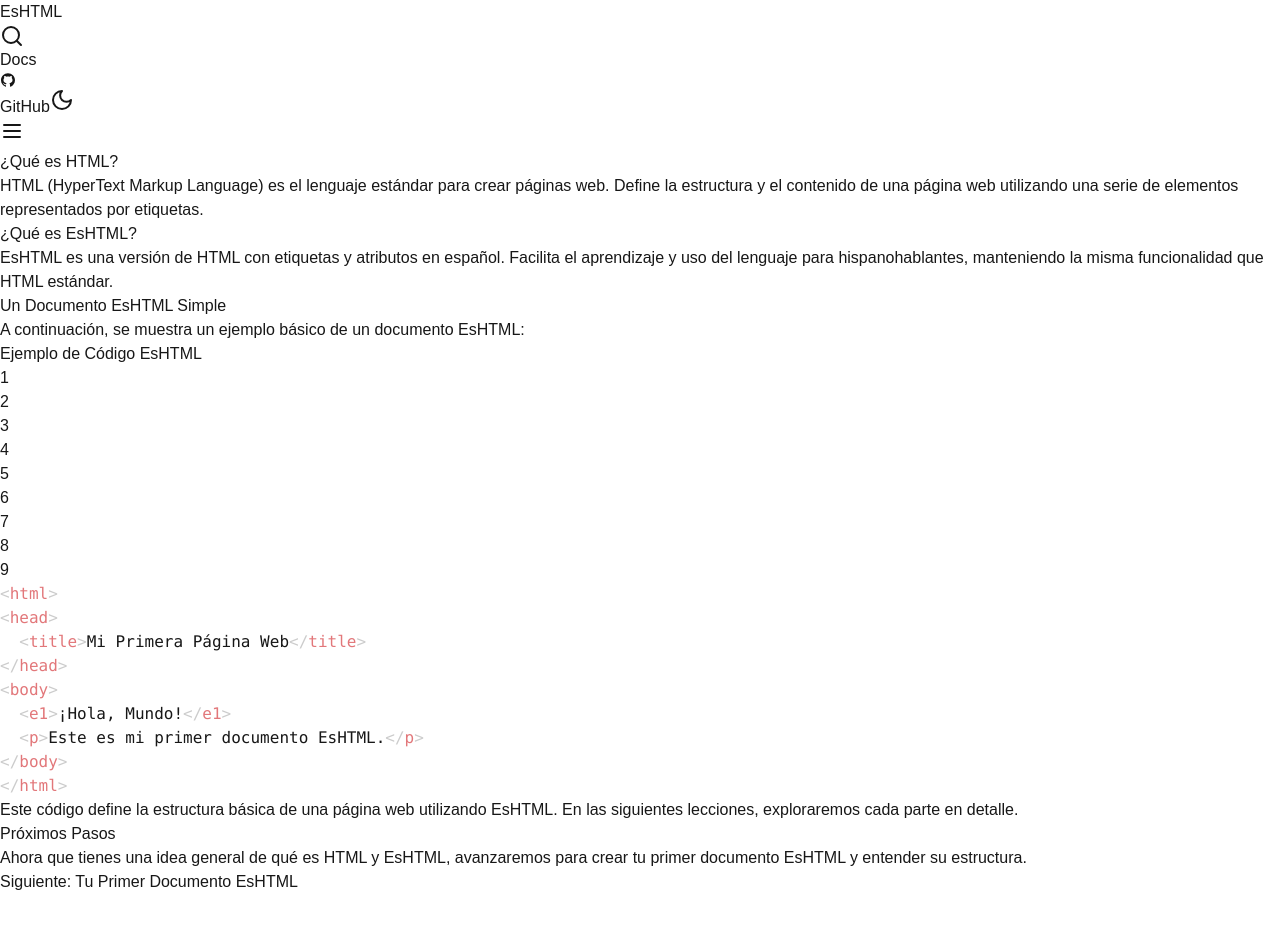
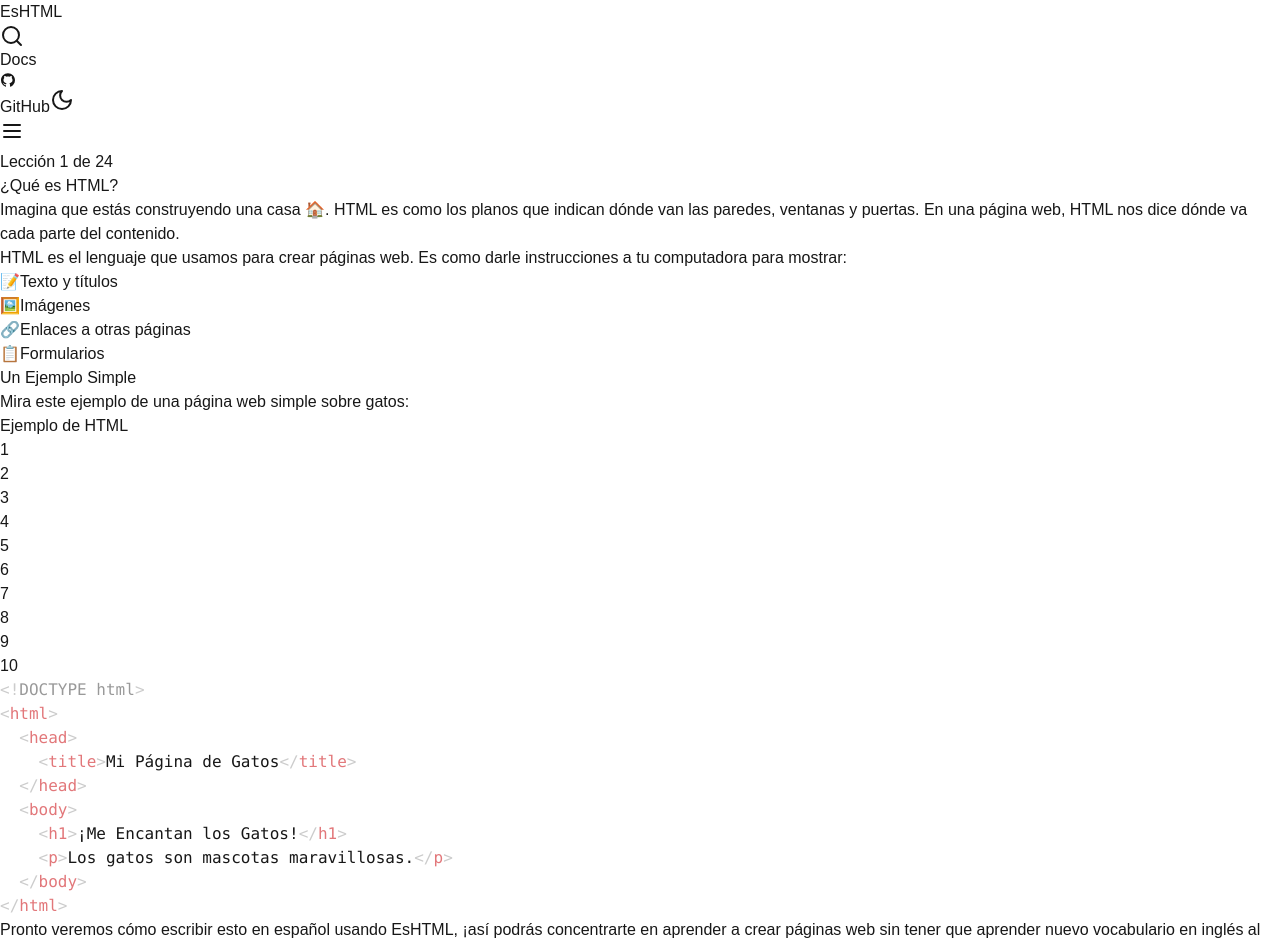
Before and after one commit to jorgoose/eshtml, a Next.js app: page /tutorial/introduccion/que-es-html in a window 1280 px wide. Shown: the top 945 px of the page. Before the commit the page ends 894 px from the top, so only its background shows below. Built offline with nearby package versions, Linux system fonts and the light colour scheme.

Commit message:
feat: update '¿Qué es HTML?' page with improved content, examples, and navigation

```diff
--- a/src/app/tutorial/introduccion/que-es-html/page.tsx
+++ b/src/app/tutorial/introduccion/que-es-html/page.tsx
@@ -6,48 +6,80 @@
 import CodeEditor from '@/components/CodeEditor';
 import LineNumbers from '@/components/LineNumbers';
 import Link from 'next/link';
+import { ChevronRight } from 'lucide-react';
 
 export default function QueEsHTML() {
-  const [exampleCode] = useState(`<html>
+  const [exampleCode] = useState(`<!DOCTYPE html>
+<html>
   <head>
-  <title>Mi Primera Página Web</title>
+    <title>Mi Página de Gatos</title>
   </head>
   <body>
-  <e1>¡Hola, Mundo!</e1>
-  <p>Este es mi primer documento EsHTML.</p>
+    <h1>¡Me Encantan los Gatos!</h1>
+    <p>Los gatos son mascotas maravillosas.</p>
   </body>
 </html>`);
 
   return (
     <div className="min-h-screen bg-[#111827]">
       <Nav />
+      {/* Progress indicator */}
+      <div className="bg-orange-500/10 border-b border-orange-500/20">
+        <div className="max-w-[800px] mx-auto px-6 py-2 text-sm text-orange-300">
+          Lección 1 de 24
+        </div>
+      </div>
+
       <div className="flex pt-16">
         <div className="flex-1">
           <div className="max-w-[800px] mx-auto px-6 md:px-8 py-12 md:py-16">
             <h1 className="text-3xl md:text-4xl font-bold text-white mb-6">
               ¿Qué es HTML?
             </h1>
-            <p className="text-lg text-gray-300 mb-6">
-              HTML (HyperText Markup Language) es el lenguaje estándar para crear páginas web. Define la estructura y el contenido de una página web utilizando una serie de elementos representados por etiquetas.
+
+            <div className="space-y-6">
+              {/* Simple analogy */}
+              <div className="bg-gray-800/50 rounded-lg p-6 border border-gray-700/50">
+                <p className="text-lg text-gray-300">
+                  Imagina que estás construyendo una casa 🏠. HTML es como los planos que indican dónde van las paredes, ventanas y puertas. En una página web, HTML nos dice dónde va cada parte del contenido.
+                </p>
+              </div>
+
+              <p className="text-lg text-gray-300">
+                HTML es el lenguaje que usamos para crear páginas web. Es como darle instrucciones a tu computadora para mostrar:
               </p>
 
-            <h2 className="text-2xl font-bold text-white mt-8 mb-4">
-              ¿Qué es EsHTML?
-            </h2>
-            <p className="text-lg text-gray-300 mb-6">
-              EsHTML es una versión de HTML con etiquetas y atributos en español. Facilita el aprendizaje y uso del lenguaje para hispanohablantes, manteniendo la misma funcionalidad que HTML estándar.
-            </p>
+              {/* Visual examples with icons */}
+              <div className="grid grid-cols-1 md:grid-cols-2 gap-4">
+                <div className="bg-gray-800/50 p-4 rounded-lg flex items-center space-x-4">
+                  <span className="text-2xl">📝</span>
+                  <span className="text-gray-300">Texto y títulos</span>
+                </div>
+                <div className="bg-gray-800/50 p-4 rounded-lg flex items-center space-x-4">
+                  <span className="text-2xl">🖼️</span>
+                  <span className="text-gray-300">Imágenes</span>
+                </div>
+                <div className="bg-gray-800/50 p-4 rounded-lg flex items-center space-x-4">
+                  <span className="text-2xl">🔗</span>
+                  <span className="text-gray-300">Enlaces a otras páginas</span>
+                </div>
+                <div className="bg-gray-800/50 p-4 rounded-lg flex items-center space-x-4">
+                  <span className="text-2xl">📋</span>
+                  <span className="text-gray-300">Formularios</span>
+                </div>
+              </div>
 
               <h2 className="text-2xl font-bold text-white mt-8 mb-4">
-              Un Documento EsHTML Simple
+                Un Ejemplo Simple
               </h2>
+
               <p className="text-lg text-gray-300 mb-4">
-              A continuación, se muestra un ejemplo básico de un documento EsHTML:
+                Mira este ejemplo de una página web simple sobre gatos:
               </p>
 
               <div className="rounded-xl overflow-hidden shadow-2xl bg-gray-950/50 backdrop-blur-sm border border-gray-800/50 mb-8">
                 <div className="bg-gray-950/80 border-b border-gray-800 px-4 py-3">
-                <span className="text-gray-300 text-sm font-medium">Ejemplo de Código EsHTML</span>
+                  <span className="text-gray-300 text-sm font-medium">Ejemplo de HTML</span>
                 </div>
                 <div className="bg-gray-900/50 flex">
                   <LineNumbers count={exampleCode.split('\n').length} />
@@ -55,23 +87,20 @@
                 </div>
               </div>
 
-            <p className="text-lg text-gray-300 mb-6">
-              Este código define la estructura básica de una página web utilizando EsHTML. En las siguientes lecciones, exploraremos cada parte en detalle.
+              <p className="text-lg text-gray-300">
+                Pronto veremos cómo escribir esto en español usando EsHTML, ¡así podrás concentrarte en aprender a crear páginas web sin tener que aprender nuevo vocabulario en inglés al mismo tiempo!
               </p>
 
-            <div className="mt-12">
-              <h2 className="text-2xl font-bold text-white mb-4">Próximos Pasos</h2>
-              <p className="text-lg text-gray-300 mb-6">
-                Ahora que tienes una idea general de qué es HTML y EsHTML, avanzaremos para crear tu primer documento EsHTML y entender su estructura.
-              </p>
+              <div className="mt-12 flex justify-end">
                 <Link
-                href="/tutorial/introduccion/primer-documento"
+                  href="/tutorial/introduccion/que-es-eshtml"
                   className="inline-flex items-center px-6 py-3 bg-orange-500 text-white font-semibold rounded-md hover:bg-orange-600 transition-colors"
                 >
-                Siguiente: Tu Primer Documento EsHTML
+                  <span>Siguiente: ¿Qué es EsHTML?</span>
+                  <ChevronRight className="ml-2 w-5 h-5" />
                 </Link>
               </div>
-
+            </div>
           </div>
         </div>
       </div>
```
Lines whose indentation alone changed are shown as unchanged.
